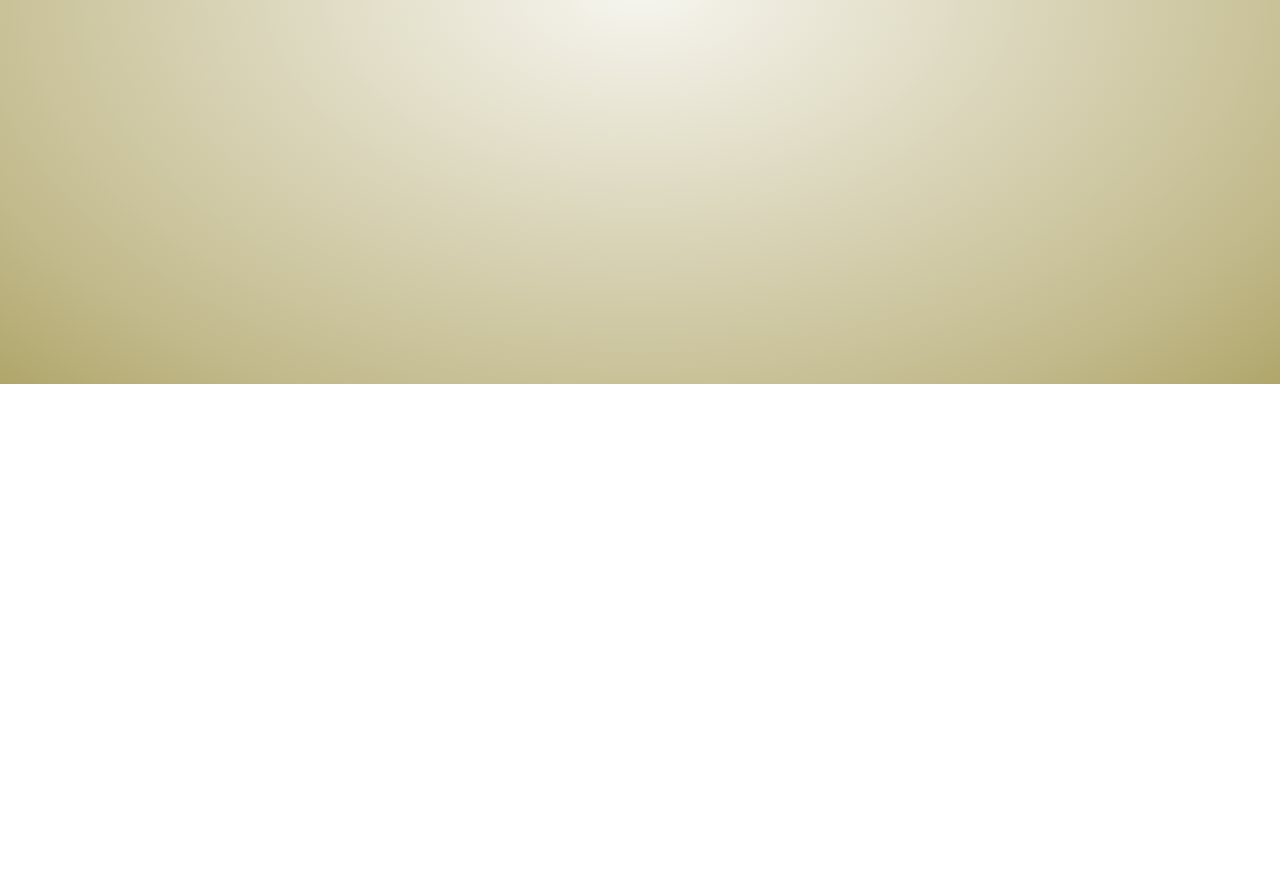
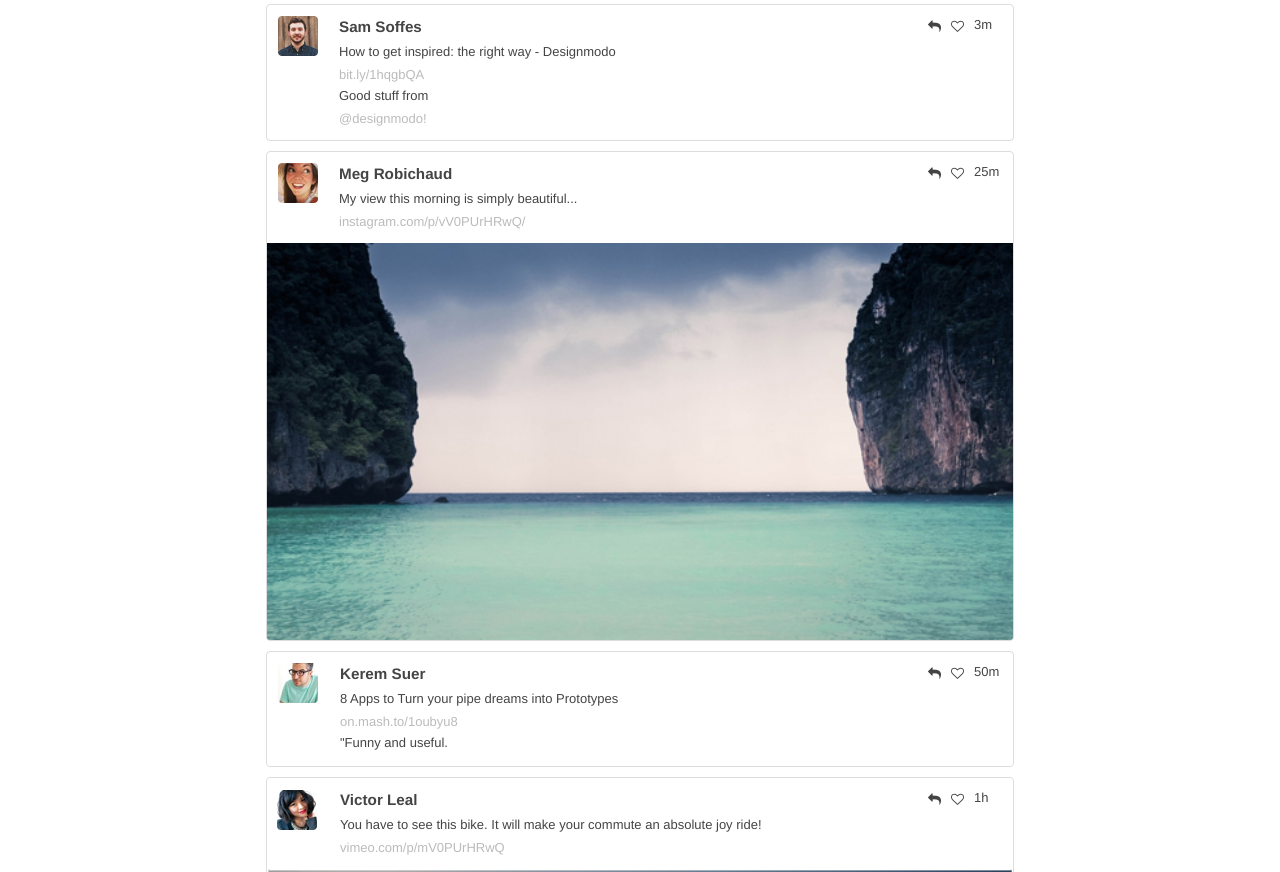
Before and after one commit to WebRuin/marketo-eval, a website: page app/index.html in a window 1280 px wide. Shown: the part 416-1288 px from the top of the page. Before the commit the page ends 800 px from the top, so only its background shows below. Drawn offline with Linux system fonts and the light colour scheme.

Commit message:
body -- posts

```diff
--- a/app/index.html
+++ b/app/index.html
@@ -51,11 +51,76 @@
 
     <main class="main" role="main">
 
+      <div class="post">
+        <div class="post-icons">
+          <i class="fa fa-reply" aria-hidden="true"></i>
+          <i class="fa fa-heart-o" aria-hidden="true"></i>
+          <p>3m</p>
+        </div>
+        <div class="post-left">
+          <img src="./assets/img/post-img1.png" alt="Sam Soffes" />
+        </div>
+        <div class="post-right">
+          <h3>Sam Soffes</h3>
+          <p>How to get inspired: the right way - Designmodo</p>
+          <a href="bit.ly/1hqgbQA" >bit.ly/1hqgbQA</a>
+          <p>Good stuff from</p>
+          <a href="#2" >@designmodo!</a>
+        </div>
+      </div>
+
+      <div class="post">
+        <div class="post-icons">
+          <i class="fa fa-reply" aria-hidden="true"></i>
+          <i class="fa fa-heart-o" aria-hidden="true"></i>
+          <p>25m</p>
+        </div>
+        <div class="post-left">
+          <img src="./assets/img/post-img2.png" alt="Meg Robichaud" />
+        </div>
+        <div class="post-right">
+          <h3>Meg Robichaud</h3>
+          <p>My view this morning is simply beautiful...</p>
+          <a href="instagram.com/p/vV0PUrHRwQ/" >instagram.com/p/vV0PUrHRwQ/</a>
+        </div>
+        <img src="./assets/img/post-img2b.png"  alt="Meg Robichaud" />
+      </div>
+
+      <div class="post">
+        <div class="post-icons">
+          <i class="fa fa-reply" aria-hidden="true"></i>
+          <i class="fa fa-heart-o" aria-hidden="true"></i>
+          <p>50m</p>
+        </div>
+        <div class="post-left">
+          <img src="./assets/img/post-img3.png" alt="Kerem Suer" />
+        </div>
+        <div class="post-right">
+          <h3>Kerem Suer</h3>
+          <p>8 Apps to Turn your pipe dreams into Prototypes</p>
+          <a href="on.mash.to/1oubyu8" >on.mash.to/1oubyu8</a>
+          <p>"Funny and useful.</p>
+        </div>
+      </div>
+
+      <div class="post">
+        <div class="post-icons">
+          <i class="fa fa-reply" aria-hidden="true"></i>
+          <i class="fa fa-heart-o" aria-hidden="true"></i>
+          <p>1h</p>
+        </div>
+        <div class="post-left">
+          <img src="./assets/img/post-img4.png" alt="" />
+        </div>
+        <div class="post-right">
+          <h3>Victor Leal</h3>
+          <p>You have to see this bike. It will make your commute an absolute joy ride!</p>
+          <a href="vimeo.com/p/mV0PUrHRwQ" >vimeo.com/p/mV0PUrHRwQ</a>
+        </div>
+        <img src="./assets/img/post-img5b.png"  alt="Meg Robichaud" />
+      </div>
+
     </main>
-
-    <aside class="sidebar" role="complementary">
-
-    </aside>
 
     <footer class="footer" role="contentinfo">
 
--- a/src/scss/partials/_main.scss
+++ b/src/scss/partials/_main.scss
@@ -1,3 +1,61 @@
+html, body {
+  background-color: #fff;
+  overflow: auto !important;
+}
+
 .main {
+  background-color: #fff;
+  width: 60vw;
+  margin: 2rem auto;
+
+  .post {
+    border: 1px solid #ddd;
+    border-radius: 4px;
+    display: flex;
+    flex-wrap: wrap;
+    margin: 1rem;
+    position: relative;
+    overflow: hidden;
+
+    img {
+      width: 100%;
+    }
+
+    .post-icons {
+      position: absolute;
+      width: 100px;
+      display: flex;
+      top: 1rem;
+      right: -1rem;
+
+      i {
+        margin: 0.5rem;
+        display: inline-block;
+      }
+
+      p {
+        padding: 0;
+        margin: 0 0.5rem;
+      }
+    }
+
+    .post-left {
+      padding: 1rem;
+    }
+
+    .post-right {
+      padding: 1rem;
+
+      h3, p {
+        margin: 0;
+        margin-bottom: 0.25rem;
+      }
+
+      a {
+        color: #bbb;
+        text-decoration: none
+      }
+    }
+  }
 
 }
```
Also changed, not shown: package.json (+6 -1 lines), app/assets/css/style.css, app/assets/css/style.min.css, app/assets/img/post-img1.png (added), app/assets/img/post-img2.png (added), app/assets/img/post-img2b.png (added), app/assets/img/post-img3.png (added), app/assets/img/post-img4.png (added), app/assets/img/post-img5.png (added), app/assets/img/post-img5b.png (added), gulpfile.js (line endings or trailing spaces).
